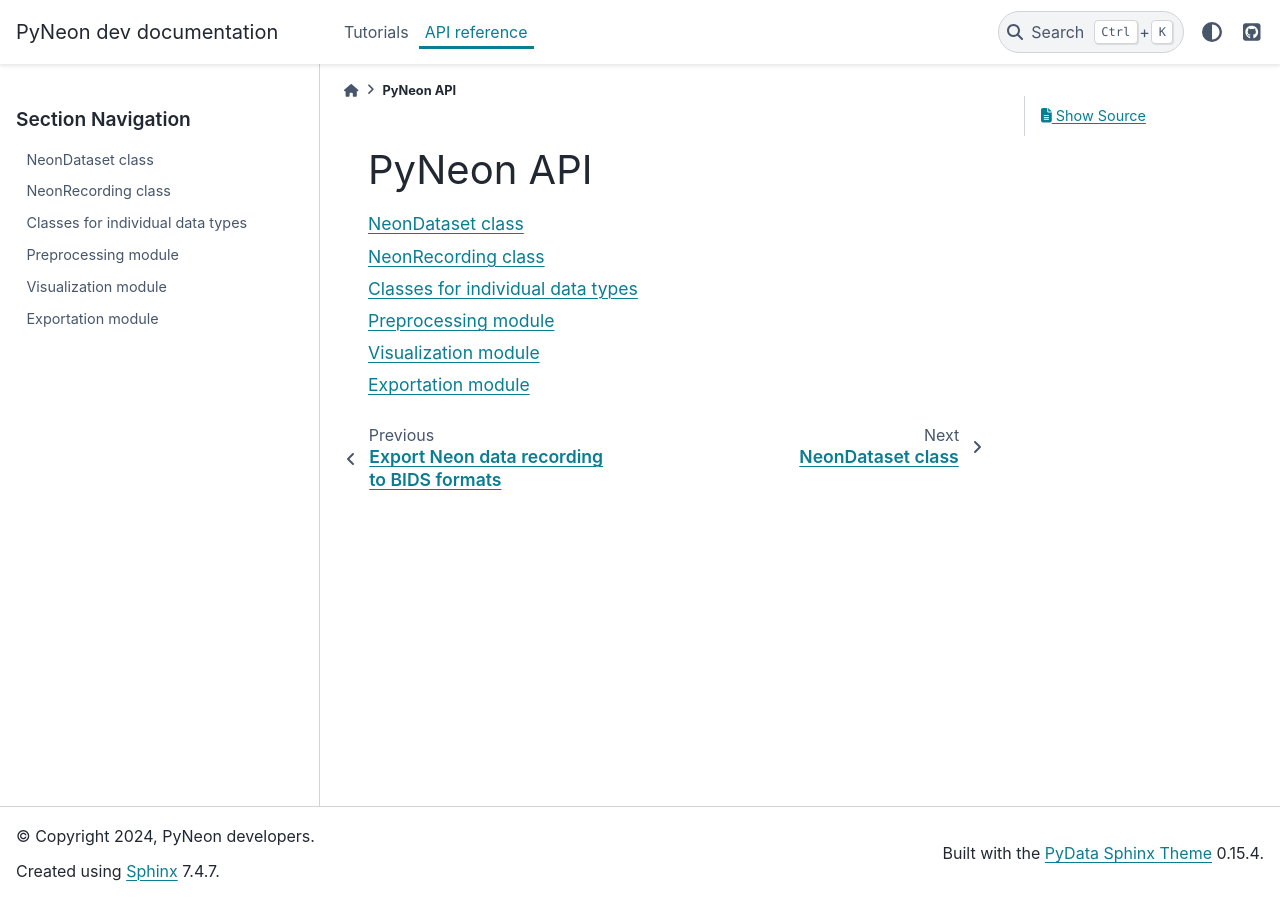
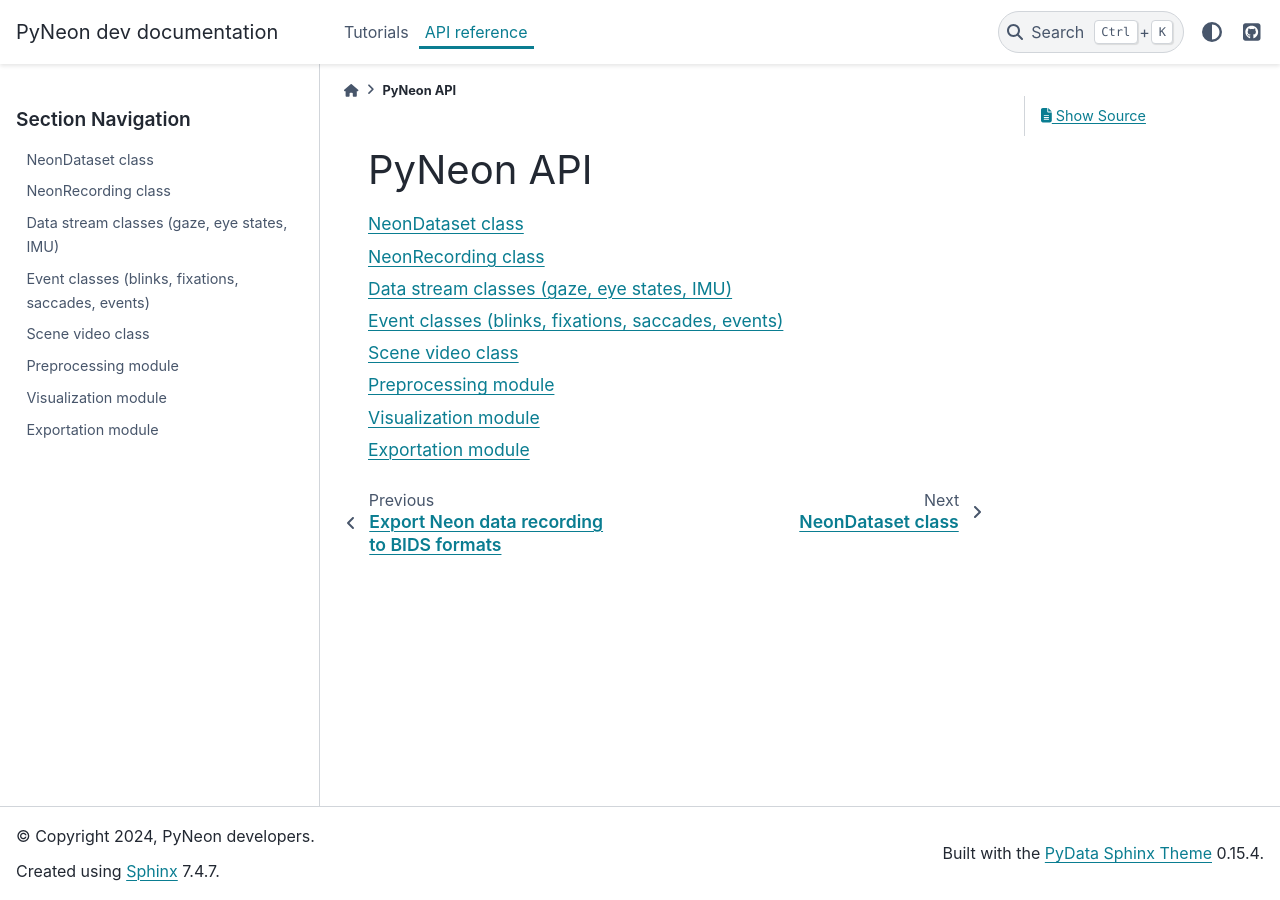
Before and after one commit to ncc-brain/PyNeon, a Sphinx documentation site: the page built from source/reference/index.rst, in a window 1280 px wide. Built offline with Sphinx 7.4.7 and the PyData theme 0.15.4, drawn with Linux system fonts in a browser that asks for light colours.

```diff
--- /dev/null
+++ b/source/reference/events.rst
@@ -0,0 +1,6 @@
+Event classes (blinks, fixations, saccades, events)
+===================================================
+
+.. automodule:: pyneon.events
+    :members:
+    :show-inheritance:
--- a/source/reference/index.rst
+++ b/source/reference/index.rst
@@ -8,7 +8,9 @@ PyNeon API
 
     dataset
     recording
-    data
+    stream
+    events
+    video
     preprocess
     vis
     export
--- /dev/null
+++ b/source/reference/stream.rst
@@ -0,0 +1,6 @@
+Data stream classes (gaze, eye states, IMU)
+===========================================
+
+.. automodule:: pyneon.stream
+    :members:
+    :show-inheritance:
--- /dev/null
+++ b/source/reference/video.rst
@@ -0,0 +1,6 @@
+Scene video class
+=================
+
+.. automodule:: pyneon.video
+    :members:
+    :show-inheritance:
```
Also changed, not shown: source/reference/data.rst (deleted, +0 -18 lines).
